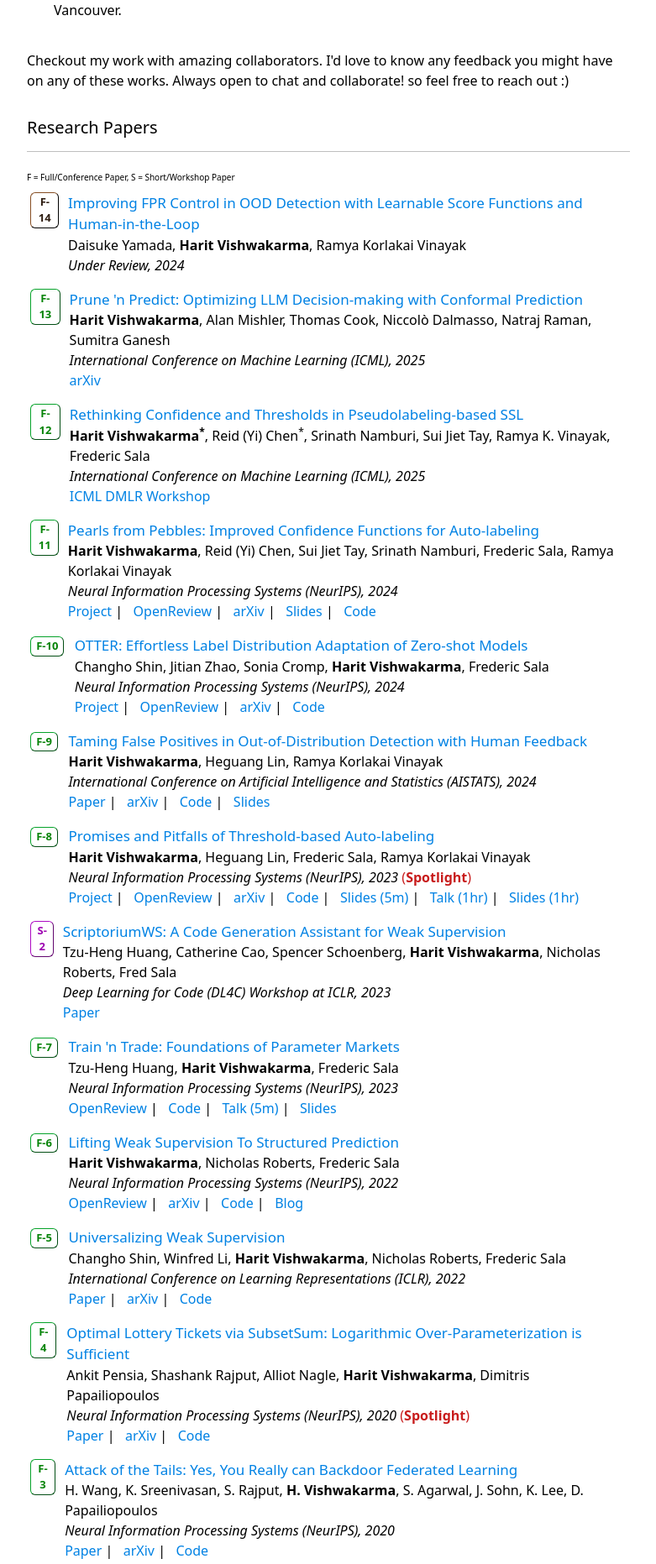
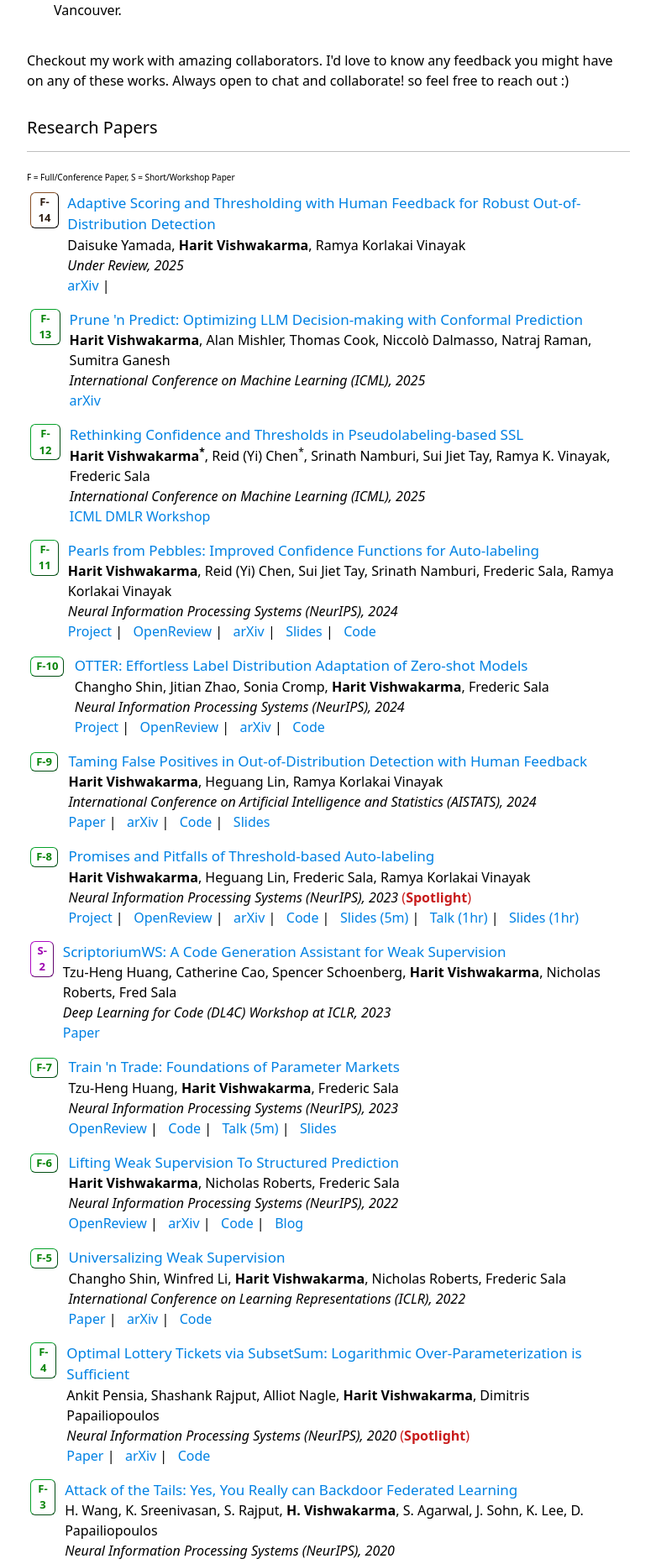
Before and after one commit to harit7/harit7.github.io, a Jekyll site: the page built from index.html, in a window 1280 px wide. Shown: the part 1050-2913 px from the top of the page at 84% size, without its empty margins (249-1030 px from the left). Built offline with Jekyll 4.4.1, drawn with Linux system fonts in a browser that asks for light colours; formulas are drawn with MathJax 3.

Commit message:
Update papers.json

```diff
--- a/_data/papers.json
+++ b/_data/papers.json
@@ -1,16 +1,17 @@
 [
         {
         "id": "F-14",
-        "title": "Improving FPR Control in OOD Detection with Learnable Score Functions and Human-in-the-Loop",
+        "title": "Adaptive Scoring and Thresholding with Human Feedback for Robust Out-of-Distribution Detection",
         "authors": "Daisuke Yamada,  <b>Harit Vishwakarma</b>, Ramya Korlakai Vinayak",
         "venue": "Under Review",
-        "date": "2024-10-10",
-        "url":"",
+        "date": "2025-05-05",
+        "url":"https://arxiv.org/pdf/2505.02299",
         "venue_short":"",
         "type": "full_pre",
 
         "links": [
-
+                  "label":"arXiv",
+                   "url": "https://arxiv.org/pdf/2505.02299"
                 ]
    },
 
```
